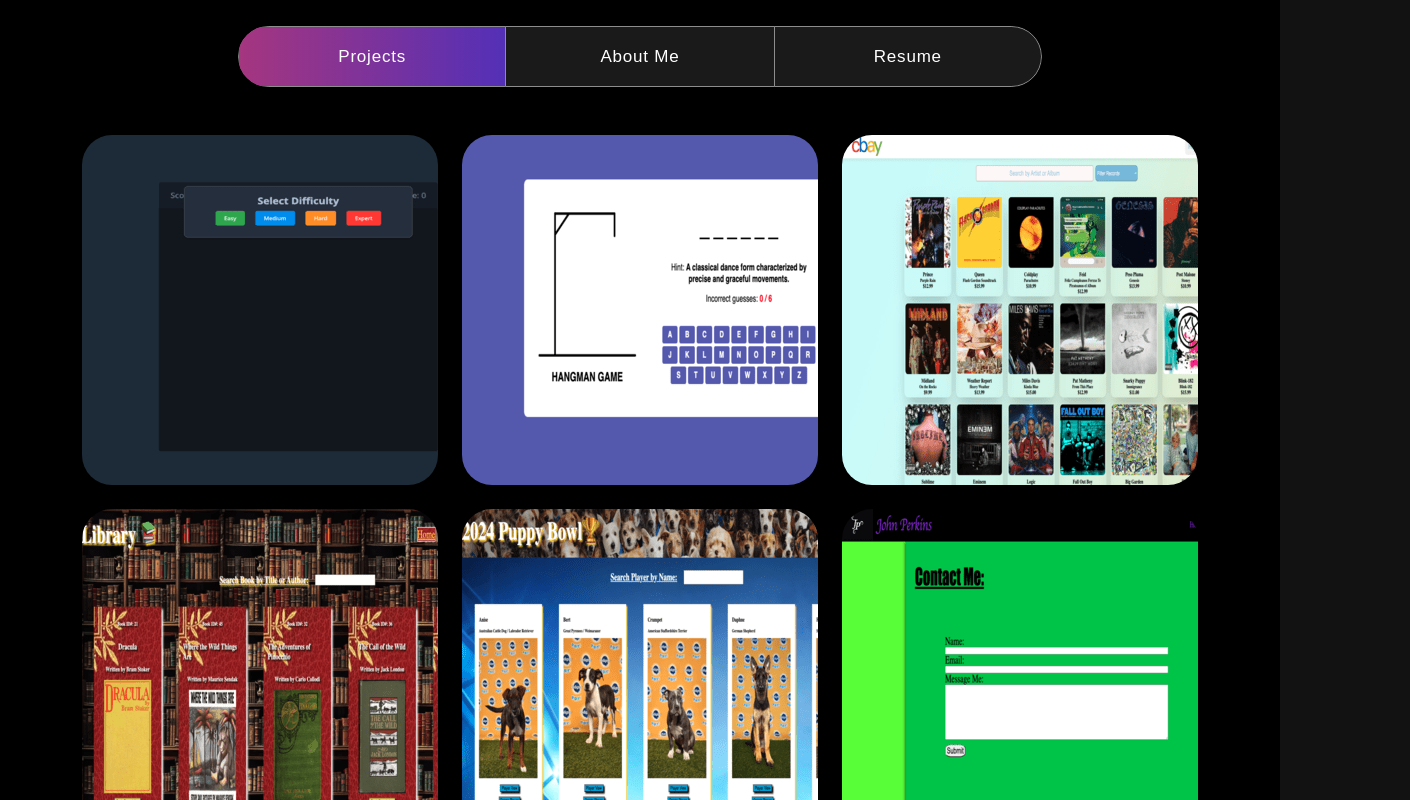
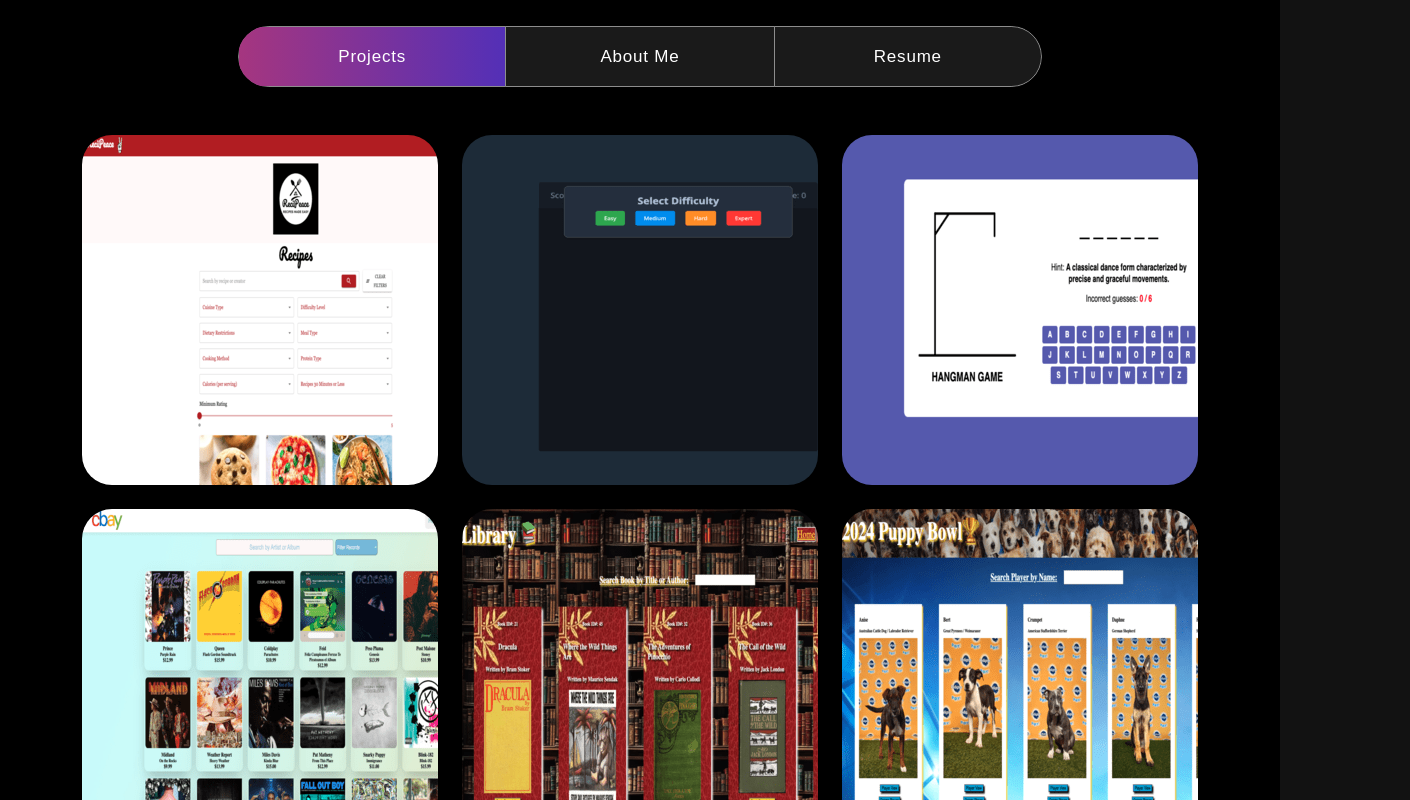
Before and after one commit to Perkinsj831/Personal-Portfolio, a React (Vite) app: page / in a window 1280 px wide. Shown: the part 1780-2580 px from the top of the page, 1410 px wide, since content can reach past the window. Built offline with nearby package versions, Linux system fonts and the light colour scheme.

Commit message:
added recipeace

```diff
--- a/src/components/Projects.jsx
+++ b/src/components/Projects.jsx
@@ -9,10 +9,17 @@
 import projImg4 from "../assets/img/first-website.png";
 import projImg5 from "../assets/img/hangman.png";
 import projImg6 from "../assets/img/snake.png";
+import projImg7 from "../assets/img/recipeace.png";
 
 export const Projects = () => {
 
     const projects = [
+        {
+            title: "Recipe Fullstack Website",
+            description: "ReciPeace is a user-friendly web app designed to help users discover, save, and share delicious recipes effortlessly. With features like advanced search filters, user ratings, and interactive comments, ReciPeace makes it easy to find and engage with a diverse collection of recipes tailored to your preferences.",
+            imgUrl: projImg7,
+            link: "https://reci-peace.netlify.app/"
+        },
         {
             title: "Snake Game",
             description: "This web app is a modern Snake game with adjustable difficulty levels and real-time score updates. Players use keyboard or on-screen controls to navigate the snake and aim for high scores.",
```
Also changed, not shown: src/assets/img/recipeace.png (added).
